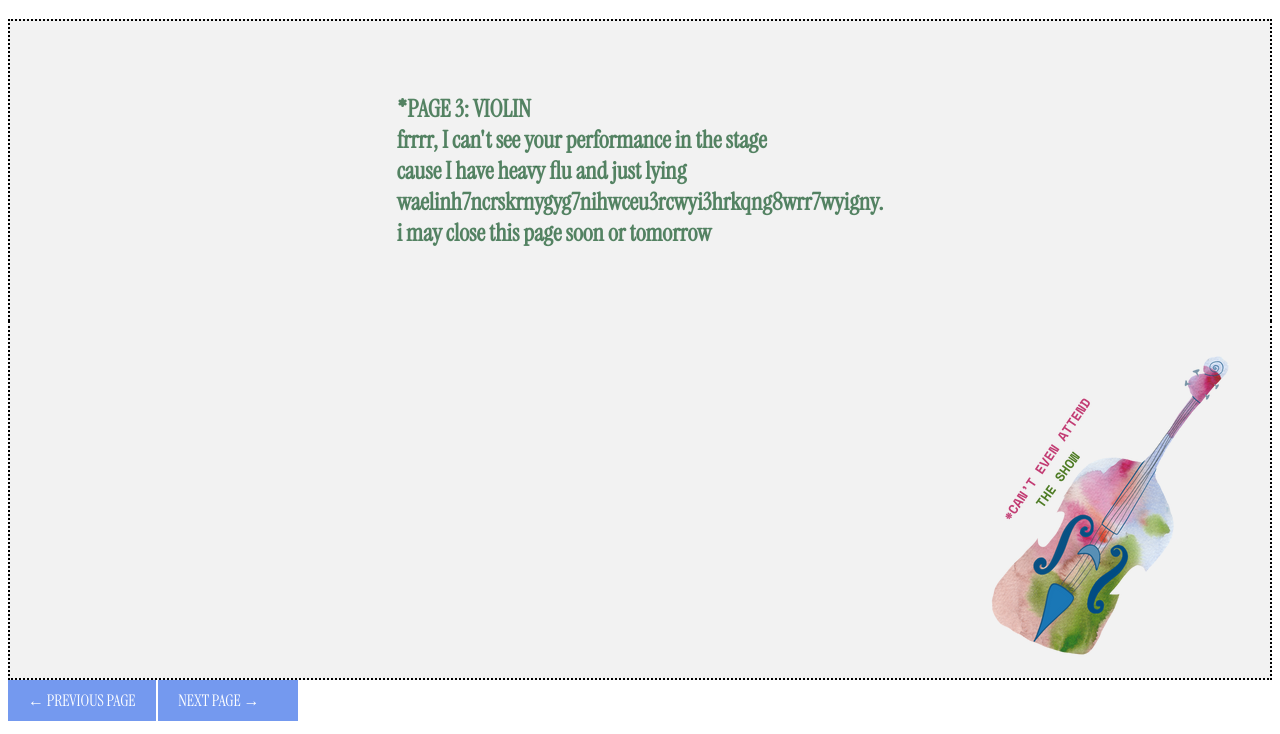
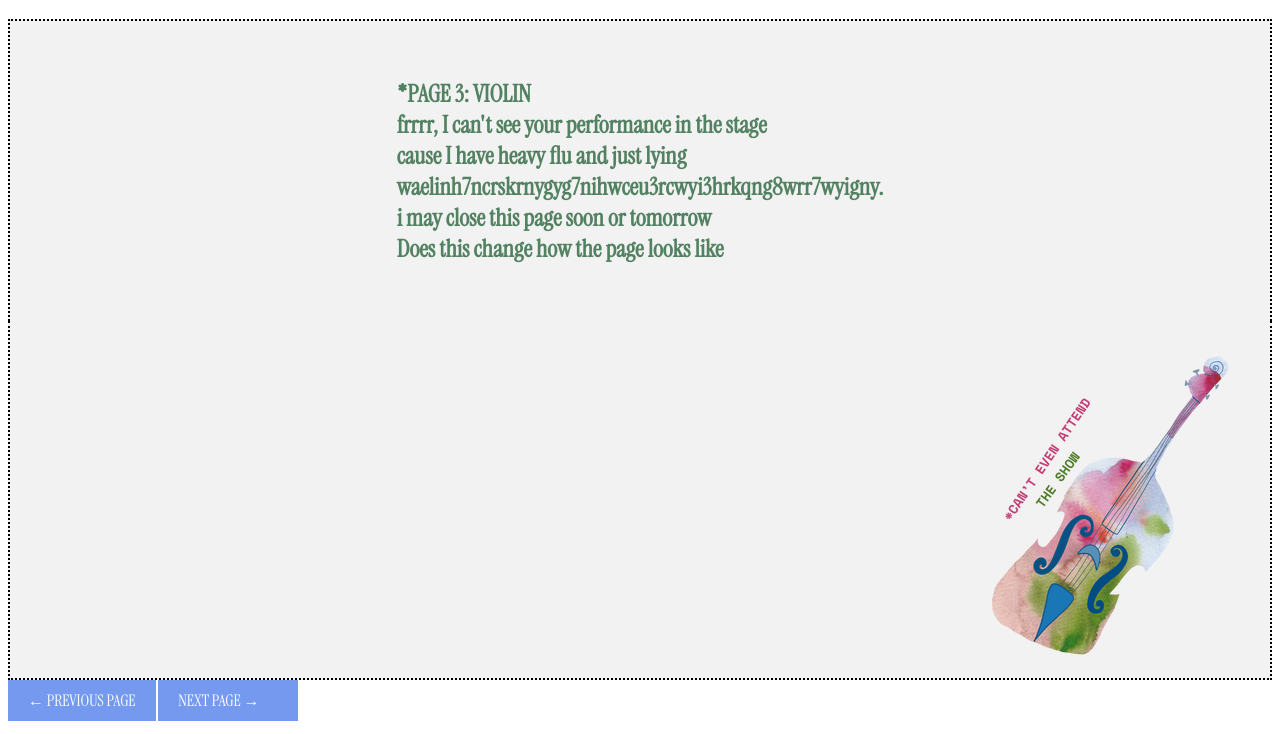
Before and after one commit to drimynpixel/flosletter, a plain HTML site: page page3.html in a window 1280 px wide. Shown: the part 66-800 px from the top of the page. Drawn offline with Linux system fonts and the light colour scheme.

Commit message:
try change

```diff
--- a/page3.html
+++ b/page3.html
@@ -16,7 +16,8 @@
         frrrr, I can't see your performance in the stage<br>
         cause I have heavy flu and just lying <br>
         waelinh7ncrskrnygyg7nihwceu3rcwyi3hrkqng8wrr7wyigny. <br>
-        i may close this page soon or tomorrow</h2>
+        i may close this page soon or tomorrow<br>
+        Does this change how the page looks like</h2>
 
     </div>
 
```
